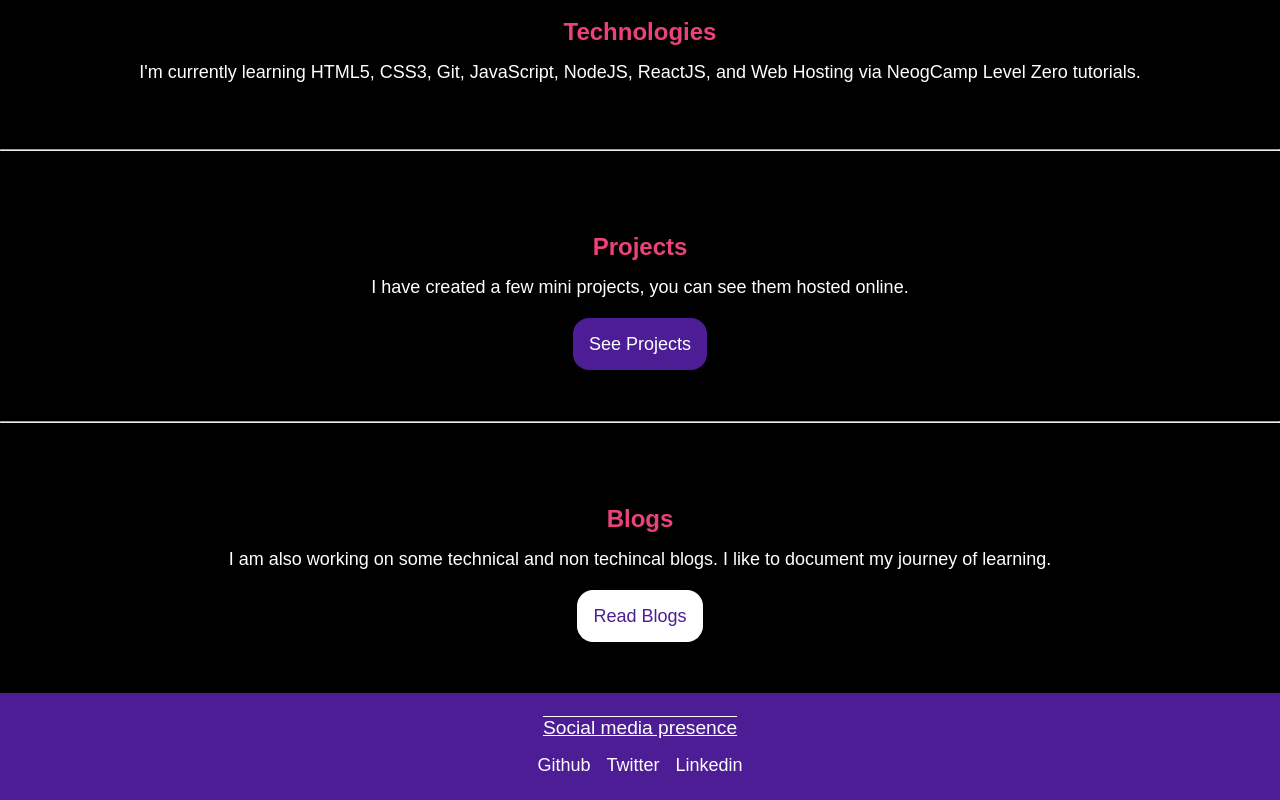
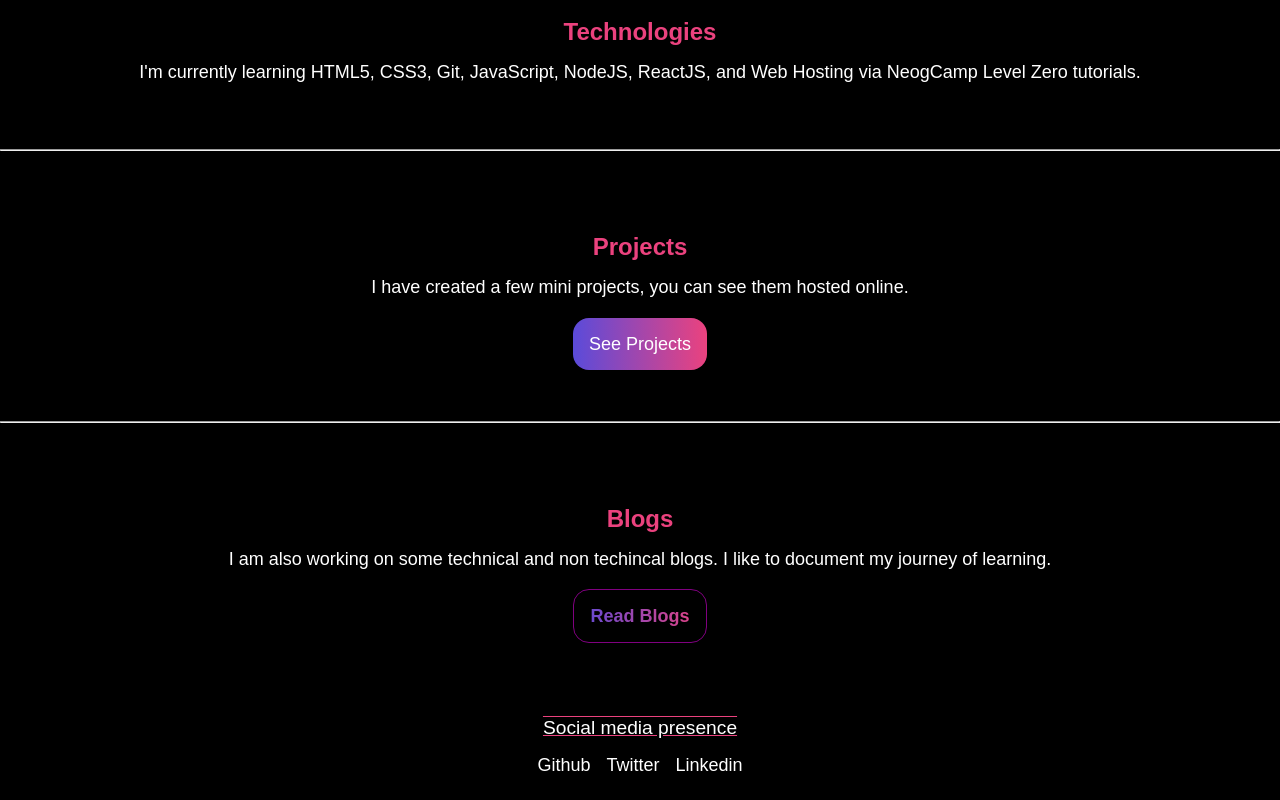
Before and after one commit to Karishma-gupta2023/MyPortfolio, a plain HTML site: page index.html in a window 1280 px wide. Shown: the part 641-1441 px from the top of the page. Drawn offline with Linux system fonts and the light colour scheme.

Commit message:
Style:Updated

```diff
--- a/style.css
+++ b/style.css
@@ -24,7 +24,7 @@ body{
 .nav-container{
     display:flex;
     justify-content: space-between;
-    background-color: var(--primary-color);
+    /* background-color: var(--primary-color); */
     padding:1.5rem;
     flex-wrap: wrap;
     gap:1rem;
@@ -56,6 +56,7 @@ body{
 
 .nav-items a:hover{
     text-decoration-line: overline underline;
+    text-decoration-color: var(--h1-color);
 }
 
 h1{
@@ -99,22 +100,31 @@ border: 6px solid var(--primary-color);
 }
 .btn-primary{
     text-decoration: none;
-    color: white;
-    background-color: var(--primary-color);
-    border-radius: 1rem;
+    background: linear-gradient(89deg, #5a4bda 0, #eb427e 100%) no-repeat padding-box;
+           /* background-clip: text; */
+           /* -webkit-background-clip: text;  */
+            color: transparent;
+        border-radius: 1rem;
     padding:1rem;
     font-size: large;
+  color:white;
+  border-color: var(--primary-color);
 
 }
 
 .btn-secondary{
     text-decoration: none;
-    color: var(--primary-color);
+    background: linear-gradient(89deg, #5a4bda 0, #eb427e 100%) no-repeat padding-box;
+            background-clip: text;
+            -webkit-background-clip: text;
+            color: transparent;
         border-radius: 1rem;
     padding:1rem;
     font-size: large;
+  border: 1px solid purple;
   background-color: white;
-  border-color: var(--primary-color);
+  font-weight: bold;
+
 
 
 }
@@ -126,13 +136,14 @@ border: 6px solid var(--primary-color);
     align-items: center;
     flex-direction: column;
     gap:1rem;
-    background-color: var(--primary-color);
+    /* background-color: var(--primary-color); */
     padding:1.5rem;
 }
 
 .foot-title{
     font-size:larger;
     text-decoration:underline overline;
+    text-decoration-color: #eb427e;
 }
 
 .foot-socialCont{
@@ -148,7 +159,11 @@ font-size: large;
 
     .foot-container a:hover{
         font-size: large;
-        font-weight: bold;}
+        font-weight: bold;
+        background: linear-gradient(89deg, #5a4bda 0, #eb427e 100%) no-repeat padding-box;
+        background-clip: text;
+        -webkit-background-clip: text;
+        color: transparent;}
 
 p{
     font-size: large;
```
